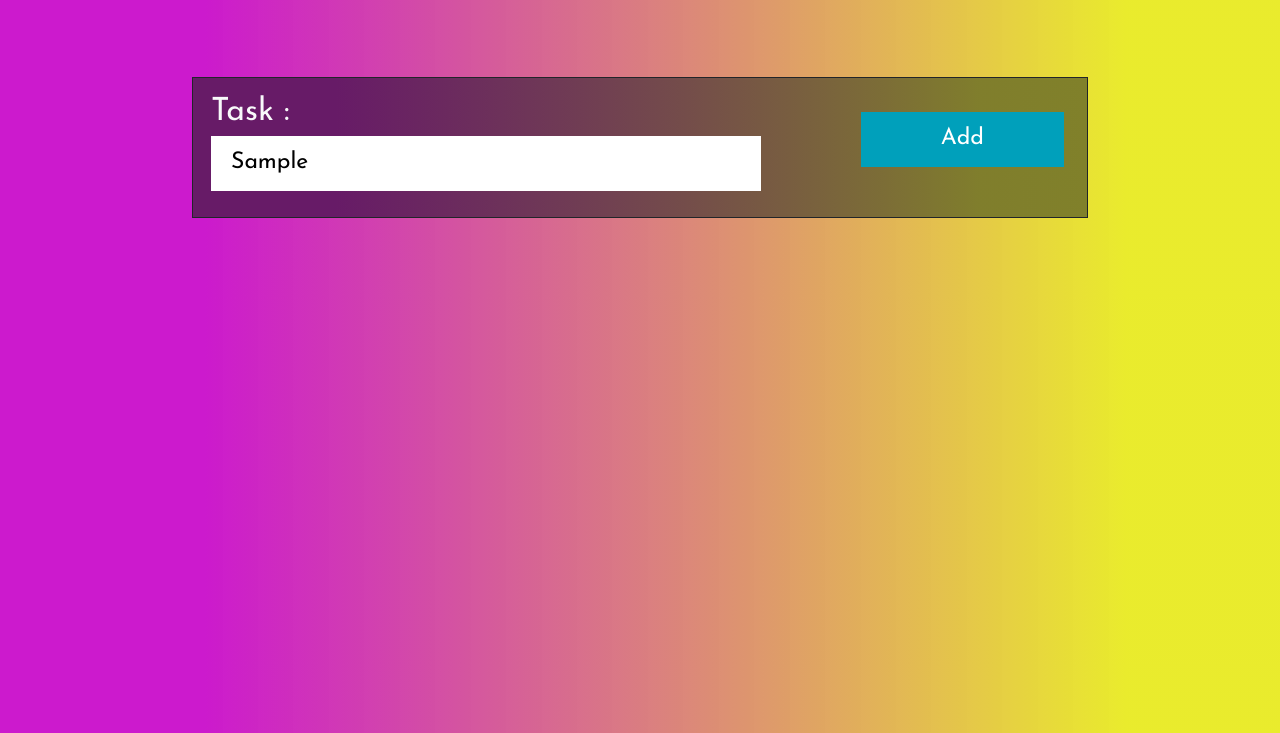
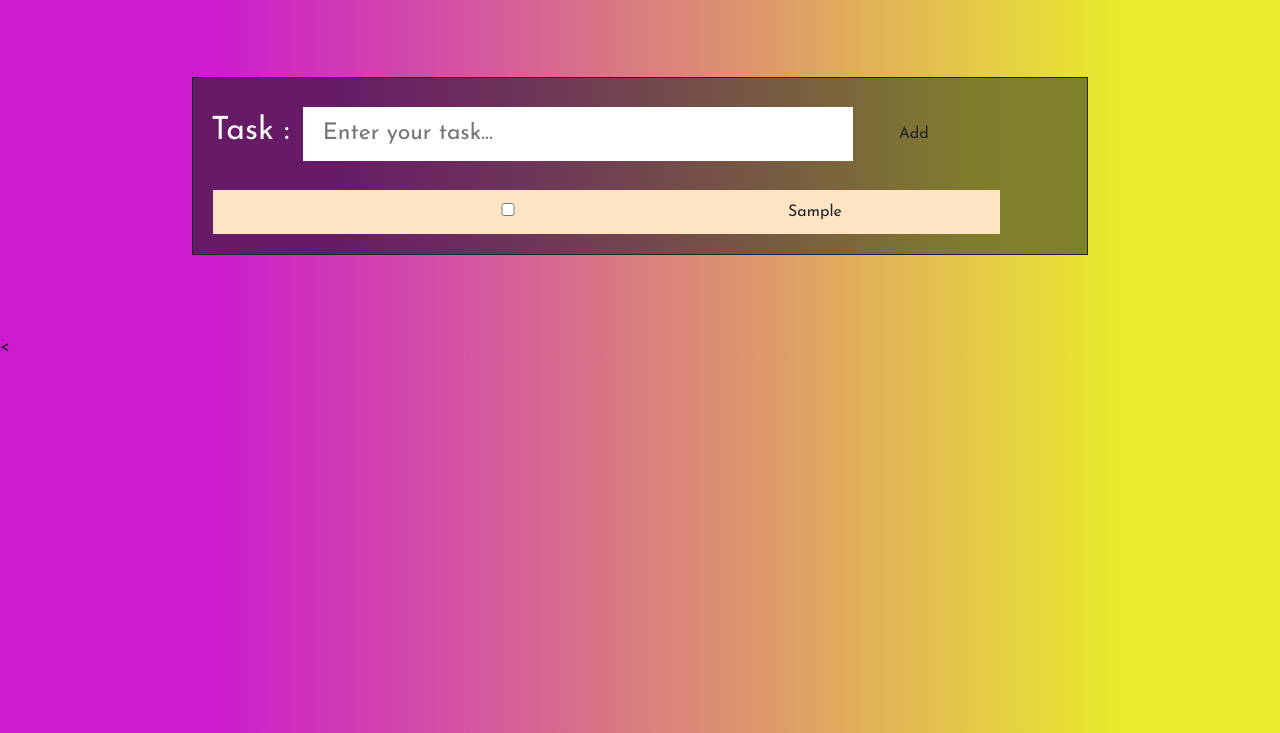
Before and after one commit to AMAN9370/assign35, a plain HTML site: page index.html in a window 1280 px wide. Both pictures are taken after typing "Sample" into the empty fields and a click on the button "Add". Shown: the part 67-800 px from the top of the page. Drawn offline with nearby package versions, Linux system fonts and the light colour scheme; a web font is replaced by a local one.

Commit message:
css and javascript added

```diff
--- a/index.html
+++ b/index.html
@@ -8,21 +8,24 @@
     <style>
         @import url('https://fonts.googleapis.com/css2?family=Caveat:wght@400..700&family=Comfortaa:wght@300..700&family=Josefin+Sans:ital,wght@0,100..700;1,100..700&family=Jost:ital,wght@0,100..900;1,100..900&family=Konkhmer+Sleokchher&display=swap');
     </style>
-
     <link rel="stylesheet" href="./style.css">
 </head>
-<body class="josefin-sans-teju">
+<body class="josefin-sans-xyz">
     <h1 class="text-center my-3">My To-Do-List</h1>
     <div class="container">
         <div class="input">
             <div class="title">
                 <label for="task" class="text-light fs-2 mx-2">Task :</label>
-                <input type="text" id="task" name="task" placeholder="eg.Reading a book" class="mx-2">
+                <input type="text" class="input-todo" id="input-todo" placeholder="Enter your task...">
             </div>
             <div class="btn">
-                <button type="button" id="add-btn">Add</button>
+                <button onclick="add()" class="btn" id="add-btn">Add</button>
             </div>
         </div>
 
-        <ul id="list-cont"></ul>
+        <ul class="list-container" id="list-container"></ul>
     </div>
+
+    <script src="script.js"></script>
+
+</body><
--- /dev/null
+++ b/script.js
@@ -0,0 +1,30 @@
+let todoList = [];
+
+const listFromLocalStorage = localStorage.getItem("todoList");
+if(listFromLocalStorage)
+{
+    todoList = JSON.parse(listFromLocalStorage);
+    renderToDoList();
+}
+
+function add(){
+    const inputElement = document.getElementById('input-todo');
+    todoList.push(inputElement.value);
+
+    localStorage.setItem("todoList", JSON.stringify(todoList));
+    inputElement.value = "";
+
+    renderToDoList();
+}
+
+function renderToDoList(){
+    const listContainer = document.getElementById('list-container');
+    listContainer.innerHTML = "";
+
+    for(const todoItem of todoList)
+    {
+        listContainer.innerHTML += `<div class="todoItem">
+            <input type="checkbox">
+            ${todoItem}</div>` ;
+    }
+}
--- a/style.css
+++ b/style.css
@@ -3,7 +3,7 @@
     padding: 0;
 }
 
-.josefin-sans-teju {
+.josefin-sans-xyz {
   font-family: "Josefin Sans", sans-serif;
   font-optical-sizing: auto;
   /* font-weight: ; */
@@ -42,13 +42,13 @@ input{
 button{
     padding: 10px 80px;
     border: none;
-   color: white;
-    font-size: 23px;
-    background-color: rgba(0,160,187,1);
+    color: white;
+    background-color:blue;
+    margin: 20px;
 
 }
 .list-container{
-    display: flex;
+    display: block;
     flex-direction: row;
     justify-content: flex-start;
     align-items: center;
```
